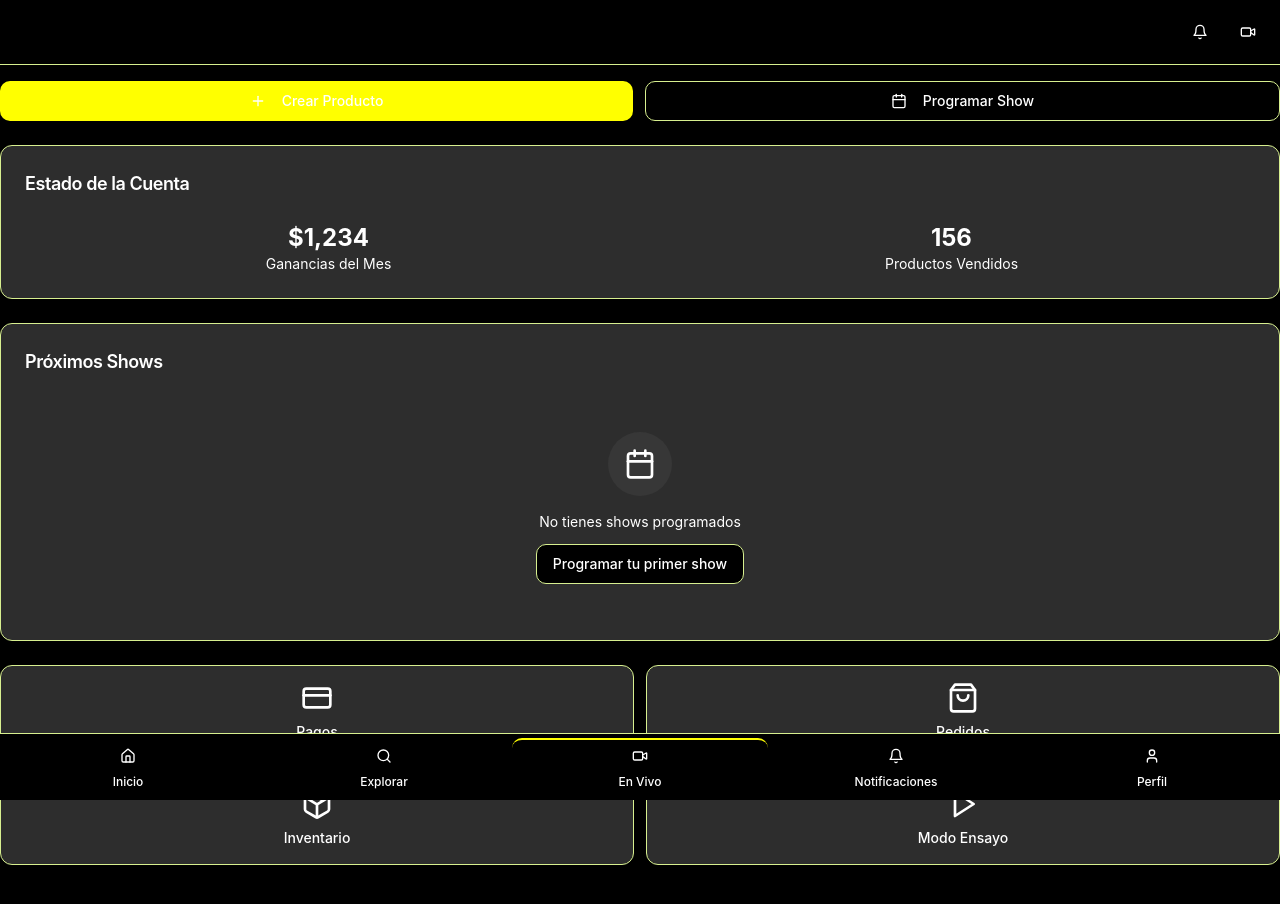
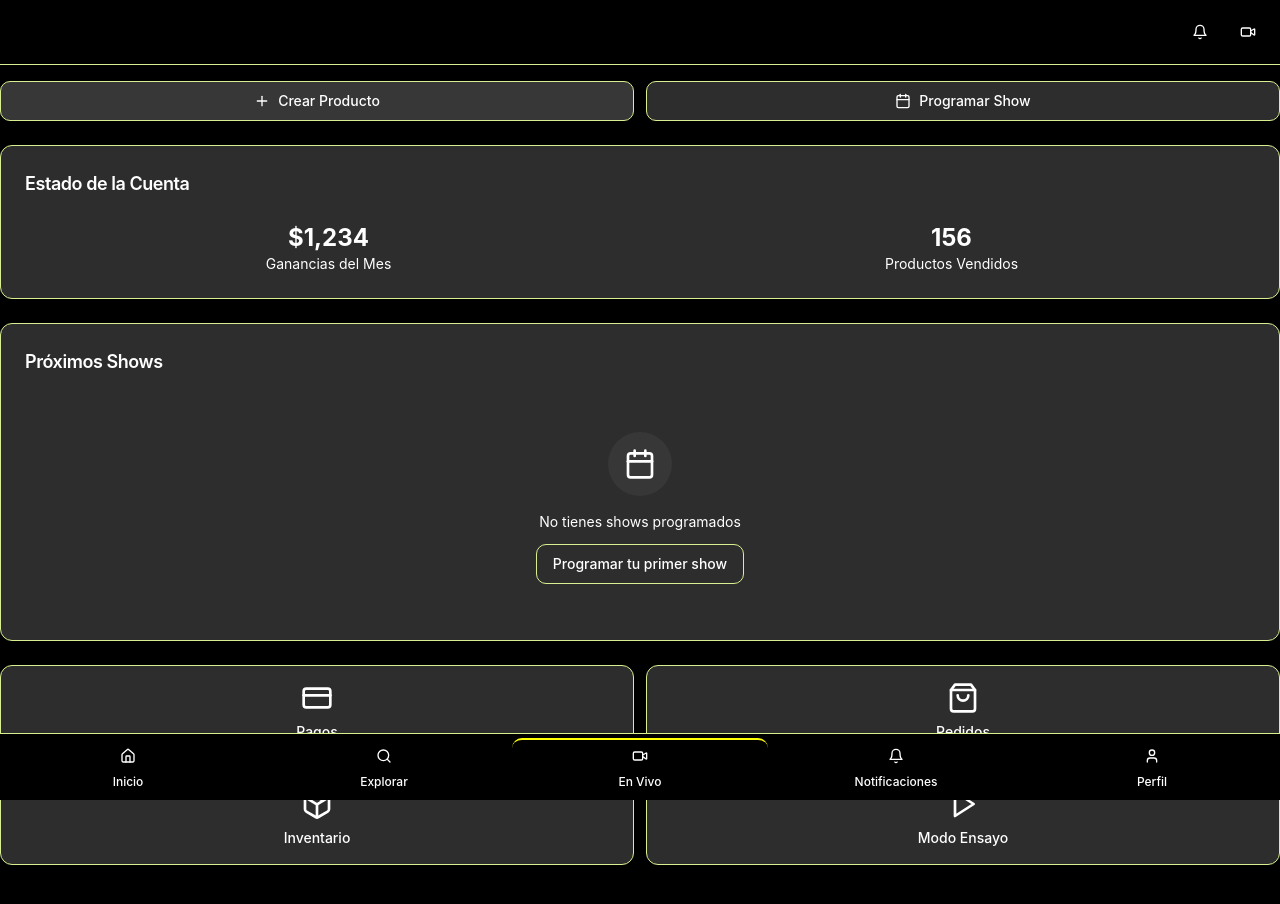
Before and after one commit to alessio0618/rematelive-en-vivo-mundo, a React (Vite) app: page /subir-en-vivo in a window 1280 px wide. Shown: the top 904 px of the page. Built offline with nearby package versions, Linux system fonts and the light colour scheme.

Commit message:
Fix: SubirEnVivo button hover and active states
Replaced Button components with native button elements in SubirEnVivo.tsx to ensure consistent hover and active state styling. Applied the subtle gray hover effect (`hover:bg-accent/20`) and removed the bright yellow background.

```diff
--- a/src/pages/SubirEnVivo.tsx
+++ b/src/pages/SubirEnVivo.tsx
@@ -15,14 +15,14 @@ const SubirEnVivo = () => {
         {/* Header with action buttons */}
         <div className="flex flex-col space-y-3 mb-6 mt-4">
           <div className="flex space-x-3">
-            <Button className="flex-1 bg-foreground text-background hover:bg-accent/20 hover:text-foreground">
+            <button className="flex-1 bg-muted text-foreground hover:bg-accent/20 transition-colors rounded-md h-10 px-4 py-2 text-sm font-medium flex items-center justify-center border border-border">
               <Plus className="w-4 h-4 mr-2" />
               Crear Producto
-            </Button>
-            <Button variant="outline" className="flex-1 border-border text-foreground hover:bg-accent/20">
+            </button>
+            <button className="flex-1 bg-card border border-border text-foreground hover:bg-accent/20 transition-colors rounded-md h-10 px-4 py-2 text-sm font-medium flex items-center justify-center">
               <Calendar className="w-4 h-4 mr-2" />
               Programar Show
-            </Button>
+            </button>
           </div>
         </div>
 
@@ -56,9 +56,9 @@ const SubirEnVivo = () => {
                 <Calendar className="w-8 h-8 text-foreground" />
               </div>
               <p className="text-foreground text-sm">No tienes shows programados</p>
-              <Button variant="outline" className="mt-3 border-border text-foreground hover:bg-accent/20">
+              <button className="mt-3 border border-border text-foreground hover:bg-accent/20 transition-colors rounded-md h-10 px-4 py-2 text-sm font-medium bg-card">
                 Programar tu primer show
-              </Button>
+              </button>
             </div>
           </CardContent>
         </Card>
```
